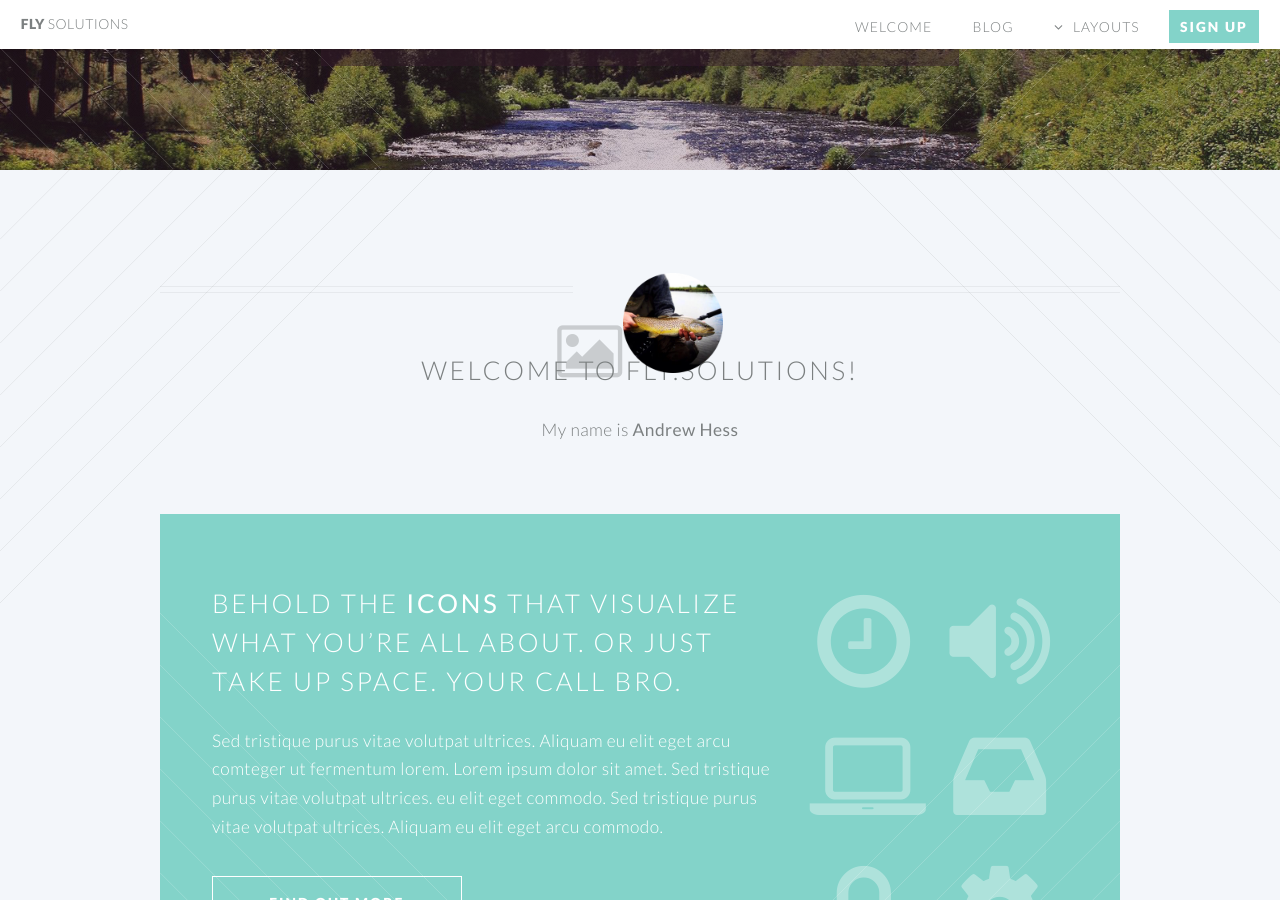
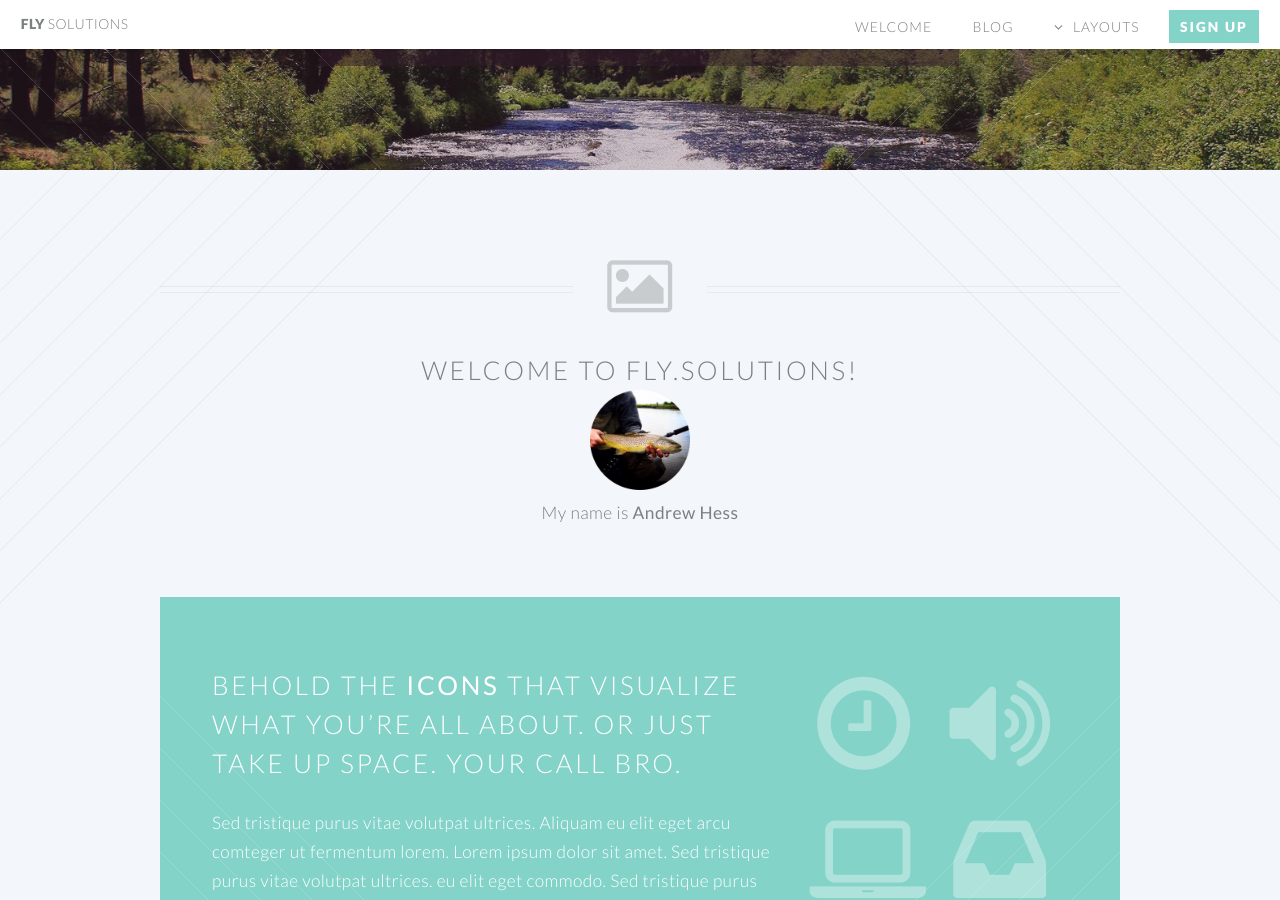
Before and after one commit to pkhess/pkhess.github.io, a Jekyll site: the page built from index.html, in a window 1280 px wide and 900 px high, scrolled down 402 px. Built offline with Jekyll 4.4.1, drawn with Linux system fonts in a browser that asks for light colours.

Commit message:
move image below header

```diff
--- a/index.html
+++ b/index.html
@@ -5,8 +5,12 @@ layout: landing-page
 			<article id="main">
 
 				<header class="special container">
-					<span class="icon fa-picture-o"><img src="images/fish.png" height="100px"></span>
+					<span class="icon fa-picture-o"></span>
+
+
 					<h2>Welcome to fly.solutions! </h2>
+
+					<img src="images/fish.png" height="100px">
 
 					<p> My name is <strong>Andrew Hess</strong>
 
```
